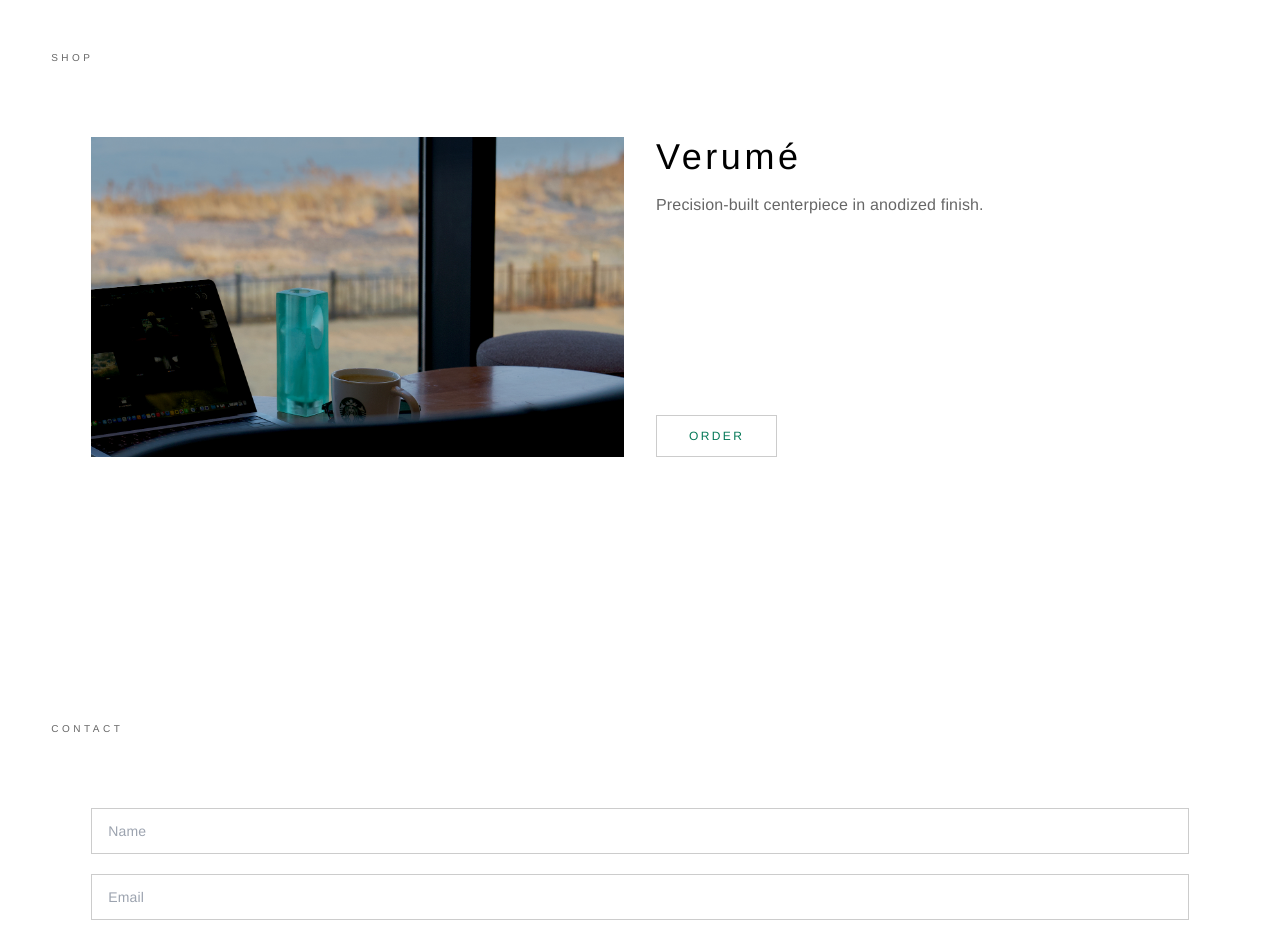
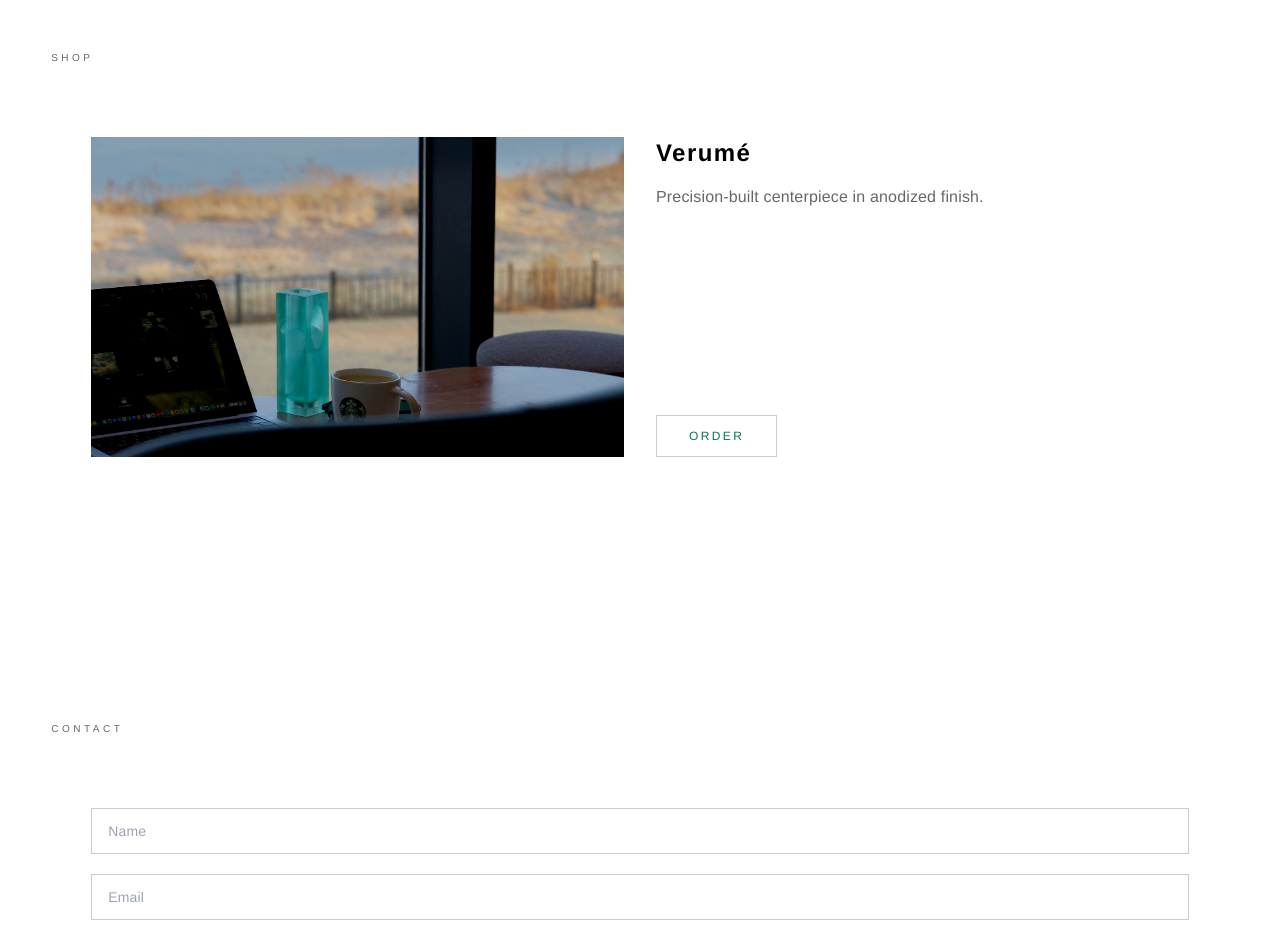
Before and after one commit to xatom-space/xatom, a Next.js app: page /home in a window 1280 px wide. Shown: the part 1660-2594 px from the top of the page. Built offline with nearby package versions, Linux system fonts and the light colour scheme.

Commit message:
Update Verumé style to match About

```diff
--- a/app/home/page.tsx
+++ b/app/home/page.tsx
@@ -296,7 +296,7 @@ export default function HomePage() {
 
           <div className="flex flex-col justify-between">
             <div>
-              <h2 className="text-2xl font-extralight tracking-[0.1em] md:text-4xl">Verumé</h2>
+              <h2 className="text-xl font-semibold tracking-[0.06em] text-black md:text-2xl">Verumé</h2>
               <p className="mt-4 text-black/60">Precision-built centerpiece in anodized finish.</p>
             </div>
 
```
